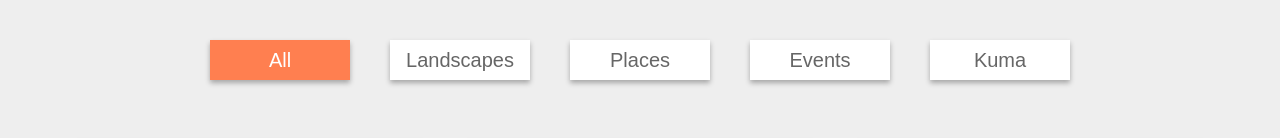
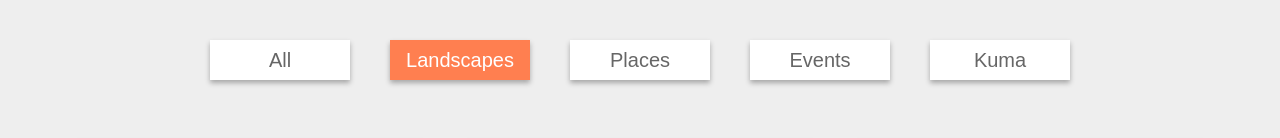
Before and after one commit to stevenrsewell/Photography, a plain HTML site: page index.html in a window 1280 px wide. Both pictures are taken after a click on the item "Landscapes". Shown: the top 138 px of the page. Drawn offline with nearby package versions, Linux system fonts and the light colour scheme.

Commit message:
Added jquery magnific popup code

```diff
--- a/index.html
+++ b/index.html
@@ -17,10 +17,10 @@
 
         <ul class="controls">
             <li class="buttons active" data-filter="all">All</li>
-            <li class="buttons" data-filter="all">Landscapes</li>
-            <li class="buttons" data-filter="all">Places</li>
-            <li class="buttons" data-filter="all">Events</li>
-            <li class="buttons" data-filter="all">Kuma</li>
+            <li class="buttons" data-filter="Landscapes">Landscapes</li>
+            <li class="buttons" data-filter="Places">Places</li>
+            <li class="buttons" data-filter="Events">Events</li>
+            <li class="buttons" data-filter="Kuma">Kuma</li>
         </ul>
 
         <div class="image-container">
@@ -99,7 +99,36 @@
 
     </div>
 
+<script src="https://cdnjs.cloudflare.com/ajax/libs/jquery/3.6.4/jquery.min.js"></script>
+<script src="https://cdnjs.cloudflare.com/ajax/libs/magnific-popup.js/1.1.0/jquery.magnific-popup.min.js"></script>
 
+<script>
+    $(document).ready(function(){
+
+        $('.buttons').click(function(){
+            $(this).addClass('active').siblings().removeClass('active');
+
+            var filter = $(this).attr('data-filter')
+
+            if(filter == 'all'){
+                $('.image').show(400);
+            }else{
+                $('.image').not('.'+filter).hide(200);
+                $('.image').filter('.'+filter).show(400);
+            }
+        });
+
+        $('.gallery').magnificPopup({
+
+            delegate: 'a',
+            type: 'image',
+            gallery:{
+                enabled:true
+            }
+        })
+
+    });
+</script>
 
 </body>
 
```
